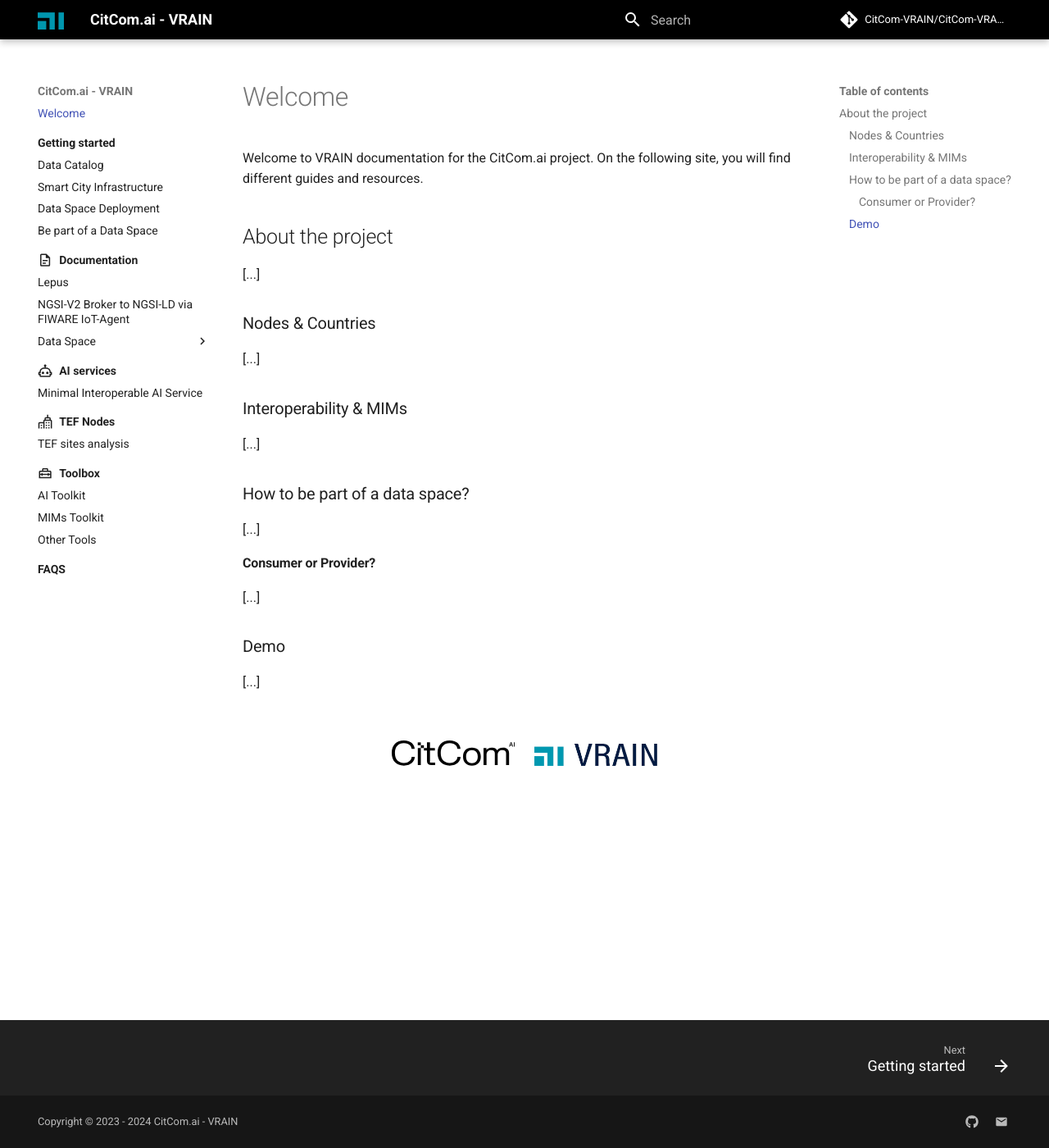
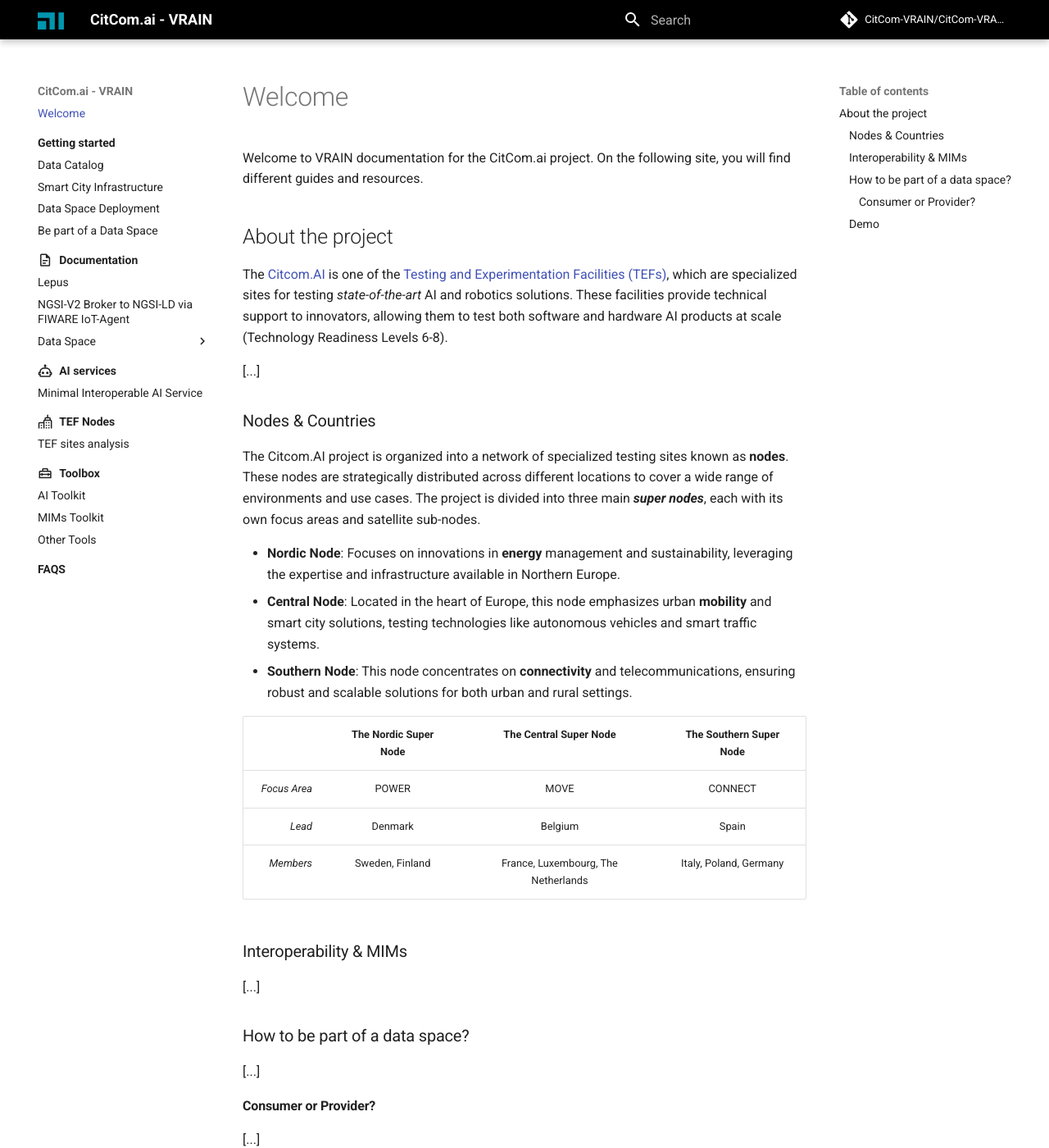
Before and after one commit to riseupalex/CitComAI-Hub.github.io, an MkDocs documentation site: the page built from docs/welcome.md, in a window 1280 px wide and 1400 px high. Shown: the whole window at 82% size. Built offline with MkDocs 1.6.1 and Material for MkDocs 9.7.7, drawn with Linux system fonts in a browser that asks for light colours; comment, search, counter and statistics services are not loaded.

Commit message:
short description about the project, explanation of the nodes

```diff
--- a/docs/welcome.md
+++ b/docs/welcome.md
@@ -4,11 +4,23 @@
 
 ## About the project
 
+The [Citcom.AI](https://citcom.ai) is one of the [Testing and Experimentation Facilities (TEFs)](https://digital-strategy.ec.europa.eu/en/activities/testing-and-experimentation-facilities), which are specialized sites for testing *state-of-the-art* AI and robotics solutions. These facilities provide technical support to innovators, allowing them to test both software and hardware AI products at scale (Technology Readiness Levels 6-8).
+
 [...]
 
 ### Nodes & Countries
 
-[...]
+The Citcom.AI project is organized into a network of specialized testing sites known as **nodes**. These nodes are strategically distributed across different locations to cover a wide range of environments and use cases. The project is divided into three main __*super nodes*__, each with its own focus areas and satellite sub-nodes.
+
+- **Nordic Node**: Focuses on innovations in **energy** management and sustainability, leveraging the expertise and infrastructure available in Northern Europe.
+- **Central Node**: Located in the heart of Europe, this node emphasizes urban **mobility** and smart city solutions, testing technologies like autonomous vehicles and smart traffic systems.
+- **Southern Node**: This node concentrates on **connectivity** and telecommunications, ensuring robust and scalable solutions for both urban and rural settings.
+
+|           | The Nordic Super Node | The Central Super Node | The Southern Super Node |
+| -:        | :-------------------: | :--------------------: | :---------------------: |
+| *Focus Area* | POWER              | MOVE                   | CONNECT                   |
+| *Lead*    | Denmark               | Belgium                | Spain                   |
+| *Members* | Sweden, Finland       | France, Luxembourg, The Netherlands | Italy, Poland, Germany |
 
 ### Interoperability & MIMs
 
```
